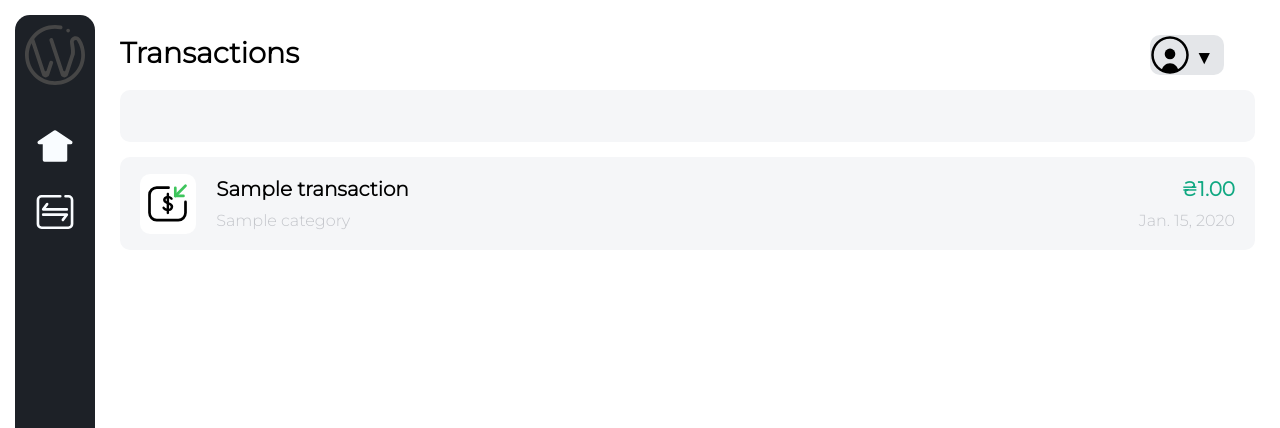
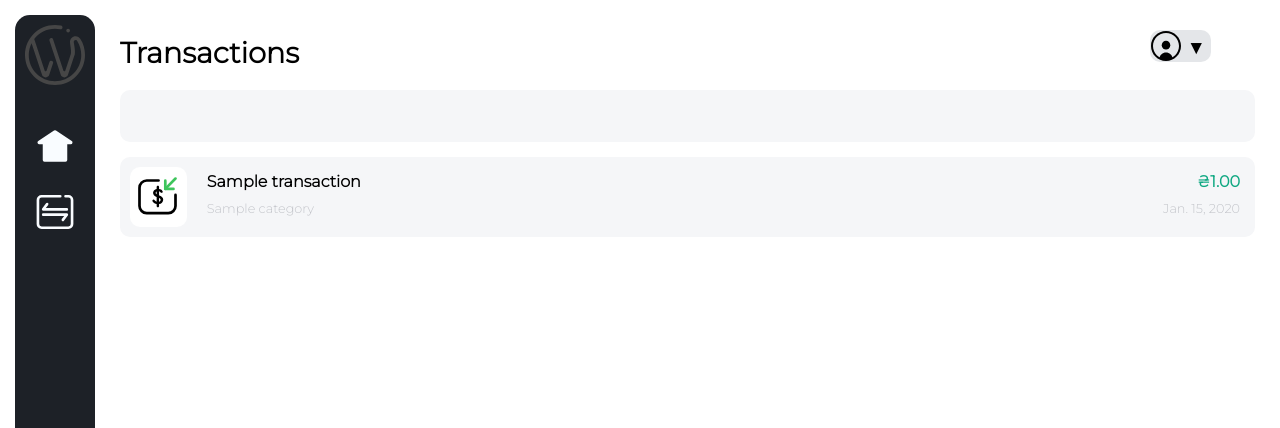
Before and after one commit to antony-kosenko/moneyroam, a Django app: page /transactions/ in a window 1280 px wide. Shown: the top 428 px of the page. Run offline with Django 4.2, Linux system fonts and the light colour scheme; tables that the repository leaves empty hold one stand-in row (values such as "Sample post"); parts of the project's set-up code (start-up, migrations or seed data) failed here and were passed over; some libraries are stand-ins or nearby versions.

Commit message:
fronted work done to fit browser on 100% view

```diff
--- a/invoices/static/invoices/css/transactions.css
+++ b/invoices/static/invoices/css/transactions.css
@@ -23,7 +23,7 @@
     background-color: #f5f6f8;
     justify-content: space-between;
     border-radius: 10px;
-    padding: 10px 10px 10px 20px;
+    padding: 10px 10px 10px 10px;
     gap: 10px;
 }
 
@@ -43,7 +43,7 @@
 
 .transaction_item_description {
     flex-basis: 70%;
-    padding: 10px;
+    padding: 5px 10px;
 }
 
 .transaction_item_description span {
@@ -51,7 +51,7 @@
 }
 
 .transaction_item_description span:first-of-type {
-    font-size: 20px;
+    font-size: 1rem;
     font-weight: bold;
     margin-bottom: 10px;
 }
@@ -59,7 +59,7 @@
 .transaction_item_summary {
     flex-basis: calc(30% - 50px);
     white-space: nowrap;
-    padding: 10px;
+    padding: 5px;
     text-align: end;
 }
 
@@ -68,11 +68,11 @@
 }
 
 .transaction_item_summary span:first-of-type {
-    font-size: 20px;
     font-weight: bold;
     margin-bottom: 10px;
 }
 
 .transaction_item_description span:nth-of-type(2n), .transaction_item_summary span:last-of-type {
     color: #c3c5ca;
+    font-size: 0.8rem;
 }
--- a/statics/css/base_page.css
+++ b/statics/css/base_page.css
@@ -55,8 +55,7 @@ html, body {
 
 .profile_navigation_block {
   width : fit-content;
-  height: 100%;
-  padding: 5px 0;
+  height: 80%;
 }
 
 .profile_navigation_block span {
@@ -71,12 +70,12 @@ html, body {
 
 .profile_navigation_block span img {
     margin-top: auto;
-    height: 40px;
+    height: 100%;
 }
 
 .profile_navigation_block span::after {
   float: right;
-  margin: 10px 10px 10px 5px;
+  margin: 5px;
   content: "▼";
 }
 
--- a/statics/css/navbar.css
+++ b/statics/css/navbar.css
@@ -1,5 +1,5 @@
 .nav_main {
-    position: absolute;
+    position: fixed;
     width: 60px;
     height: calc(100% - 50px);
     margin: 15px;
```
Also changed, not shown: invoices/static/invoices/css/dashboard.css (+11 -10 lines).
